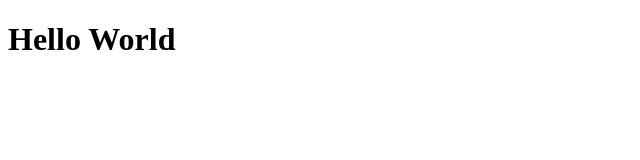
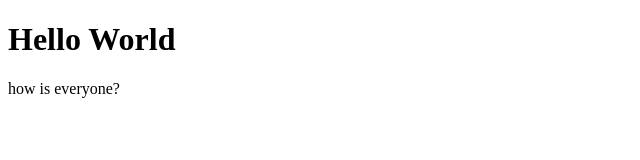
Before and after one commit to bray0054/bray0054.github.io, a plain HTML site: page index.html in a window 1280 px wide. Shown: the whole page, without its empty margins (0-640 px from the left). Drawn offline with Linux system fonts and the light colour scheme.

Commit message:
added greeting
added greeting

```diff
--- a/index.html
+++ b/index.html
@@ -6,5 +6,6 @@
 </head>
 <body>
     <h1>Hello World</h1>
+    <p>how is everyone?</p>
 </body>
 </html>
```
